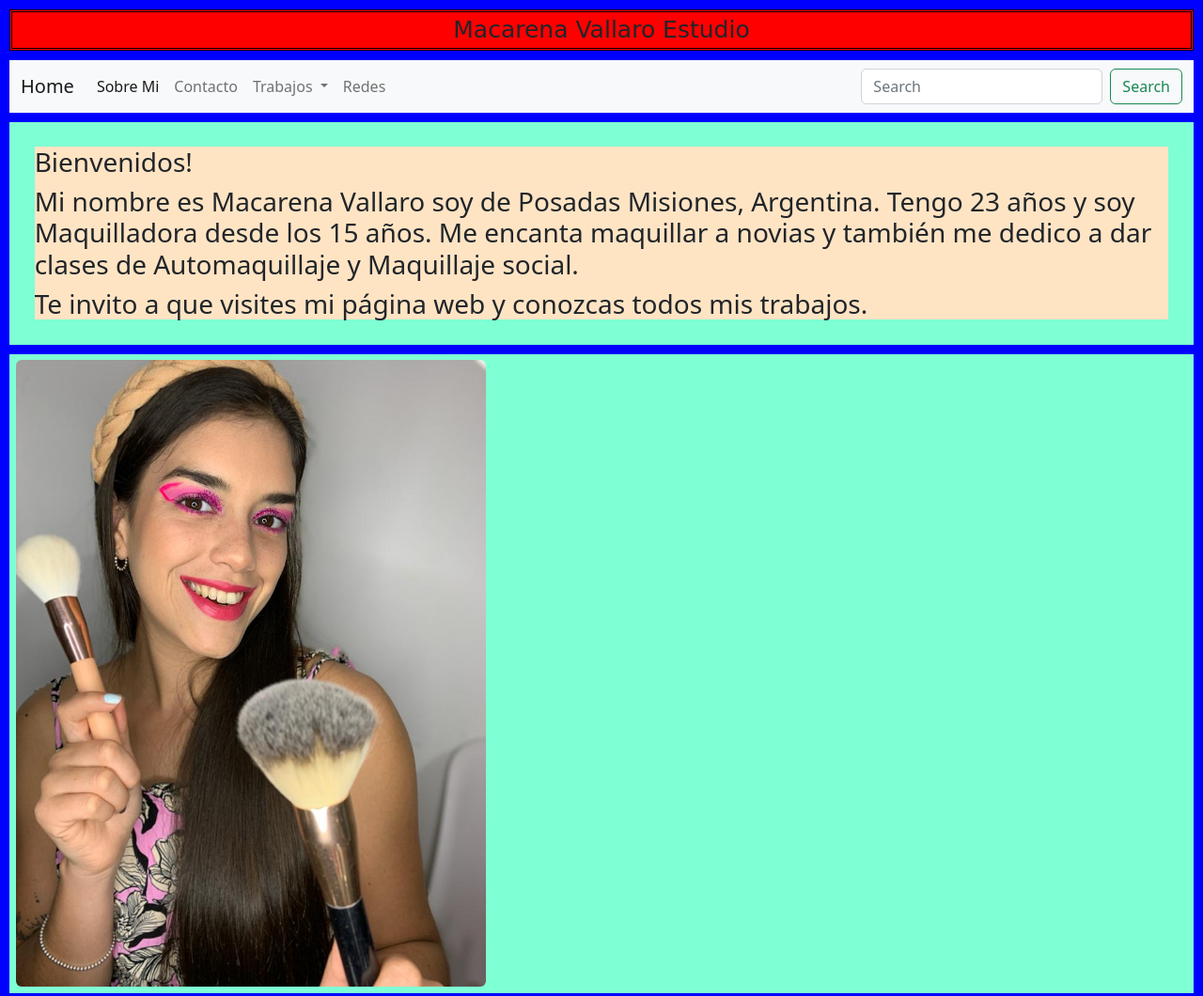
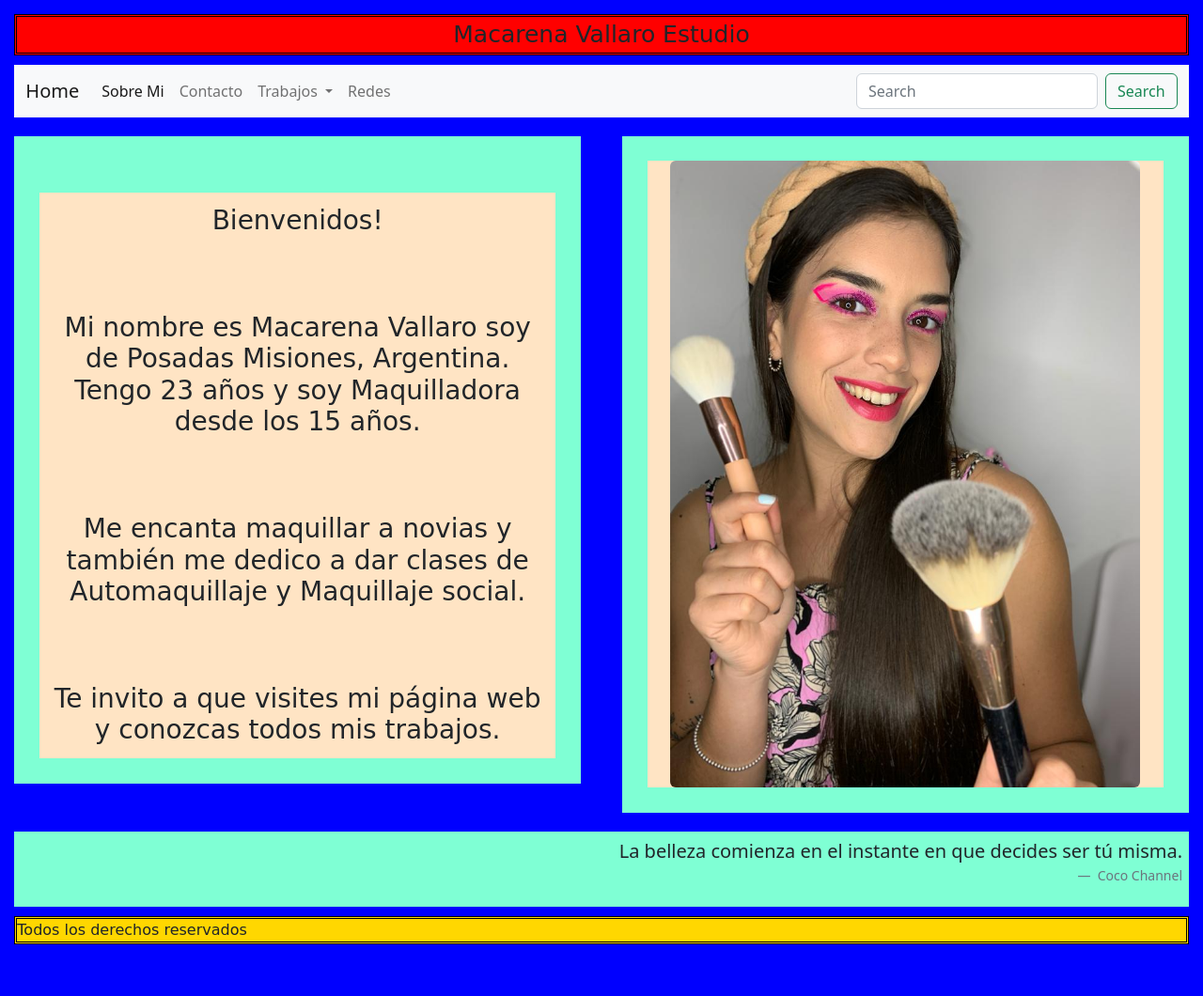
Before and after one commit to alexvallaro/proyecto-final-web, a plain HTML site: page pages/sobre_mi.html in a window 1280 px wide. Shown: the top 1060 px of the page at 94% size. After the commit the page ends 1020 px from the top, so only its background shows below. Drawn offline with nearby package versions, Linux system fonts and the light colour scheme.

Commit message:
sobre_mi_listo

```diff
--- a/pages/sobre_mi.html
+++ b/pages/sobre_mi.html
@@ -53,24 +53,34 @@
     </nav>
     </header>
 
-    <section>
-        <!-- presentacion -->
+
+    <div class="row">
+        <div class="col-lg-6 col-md-12 col-sm-12">
+        <section class="informacion">
             <article class="presentacion">
 
-            <h3>Bienvenidos!</h3>
+                <p><h3>Bienvenidos!</h3></p>
 
-            <h3>Mi nombre es Macarena Vallaro soy de Posadas Misiones, Argentina. Tengo 23 años y soy Maquilladora desde los 15 años. Me encanta maquillar a novias y también me dedico a dar clases de Automaquillaje y Maquillaje social.</h3>
+                <p><h3>Mi nombre es Macarena Vallaro soy de Posadas Misiones, Argentina. Tengo 23 años y soy Maquilladora desde los 15 años.</h3></p>
 
-            <h3>Te invito a que visites mi página web y conozcas todos mis trabajos.</h3>
+                <p><h3>Me encanta maquillar a novias y también me dedico a dar clases de Automaquillaje y Maquillaje social.</h3></p>
+
+                <p><h3>Te invito a que visites mi página web y conozcas todos mis trabajos.</h3></p>
 
             </article>
+        </section>
+        </div>
 
+        <div class="col-lg-6 col-md-12 col-sm-12">
+            <section class="retrato">
+                    <article>
+                        <img src="../img/WhatsApp Image 2022-05-13 at 1.32.17 AM.jpeg" width="500" class="rounded mx-auto img-fluid" alt="fotoretrato">
+                    </article>
             </section>
+        </div>
+    </div>
 
-    <aside class="retrato">
-        <section>
-                <img src="../img/WhatsApp Image 2022-05-13 at 1.32.17 AM.jpeg" width="500"  class="rounded mx-auto img-fluid" alt="fotoretrato">
-        </section>
+
 
     <section>
         <figure class="text-end">
@@ -81,9 +91,7 @@
                         Coco Channel <cite title="Source Title"></cite>
                     </figcaption>
         </figure>
-
     </section>
-    </aside>
 
 
     <footer>Todos los derechos reservados</footer>
--- a/scss/_body.scss
+++ b/scss/_body.scss
@@ -5,8 +5,12 @@
 
 body {
     background-color: blue;
+    margin: 2pt;
+    padding: 2pt;
 
 }
+
+
 
 /* Carrusel del index */
 .carrusel {
@@ -70,3 +74,18 @@ article {
 }
 
 /* Sobre Mi */
+
+.retrato {
+    text-align: center;
+}
+
+.informacion {
+    height: auto;
+}
+
+h3 {
+    margin-top: 40pt;
+    padding: 10pt;
+    font-family: cursive;
+    text-align: center;
+}
--- a/scss/_footer.scss
+++ b/scss/_footer.scss
@@ -1,5 +1,5 @@
 footer {
-    background-color: red;
+    background-color:gold;
     border: double black;
     font-family: cursive;
     margin: 10px;
--- a/scss/_header.scss
+++ b/scss/_header.scss
@@ -6,3 +6,12 @@
     margin: 10px;
     text-align: center;
 }
+
+header {
+    width: 100%;
+}
+
+
+.container-fluid {
+    width: 100%;
+}
--- a/scss/_navbar.scss
+++ b/scss/_navbar.scss
@@ -1,4 +1,5 @@
 nav {
     margin: 10px;
     background-color: aqua;
+
 }
```
Also changed, not shown: pages/automaquillaje.html (+1 -1 lines), pages/maquillaje_social.html (+2 -4 lines), css/estilo.css. Lines whose indentation alone changed are shown as unchanged.
